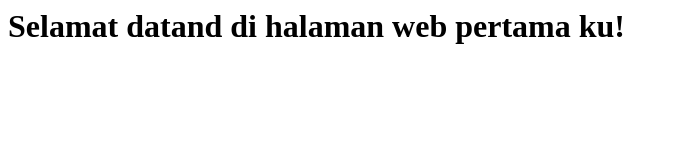
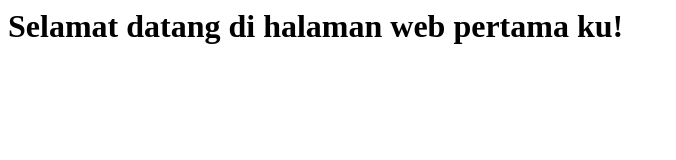
Before and after one commit to logmanleep-ahaha/my-first, a plain HTML site: page index.html in a window 1280 px wide. Shown: the whole page, without its empty margins (0-676 px from the left). Drawn offline with Linux system fonts and the light colour scheme.

Commit message:
Update index.html

```diff
--- a/index.html
+++ b/index.html
@@ -4,6 +4,6 @@
 <title>Hello World!</title>
 </head>
 <body>
-<h1>Selamat datand di halaman web pertama ku!</h1>
+<h1>Selamat datang di halaman web pertama ku!</h1>
 </body>
 </htm1>
```
